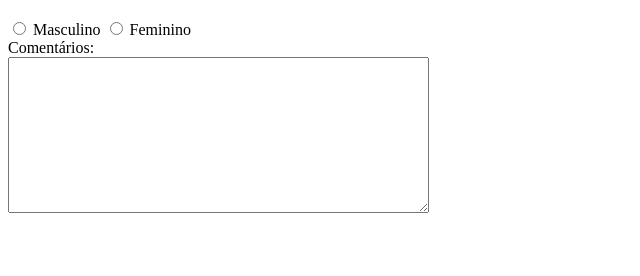
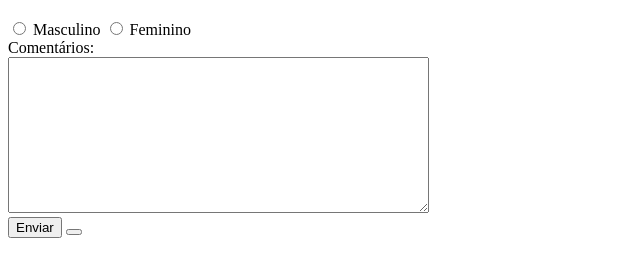
Before and after one commit to Nylxteste/formulario, a plain HTML site: page index.html in a window 1280 px wide. Shown: the part 166-442 px from the top of the page, without its empty margins (0-640 px from the left). Drawn offline with Linux system fonts and the light colour scheme.

Commit message:
novas anotações  de button e submit

```diff
--- a/index.html
+++ b/index.html
@@ -43,5 +43,10 @@
             <br>
             <textarea rows="10" cols="50" minlength="2" id="comentarios" ></textarea>
         </div>
+
+        <div>
+            <input type="button" value="Enviar"/>
+            <button type="submit"></button>
+        </div>
     </body>
 </html>
```
